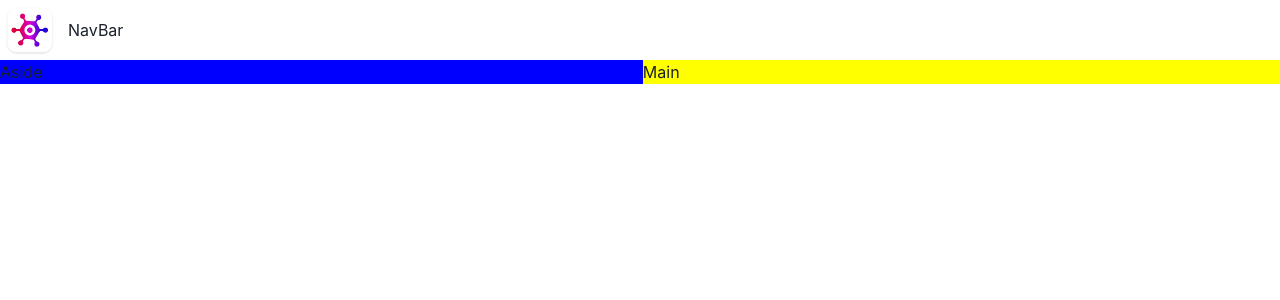
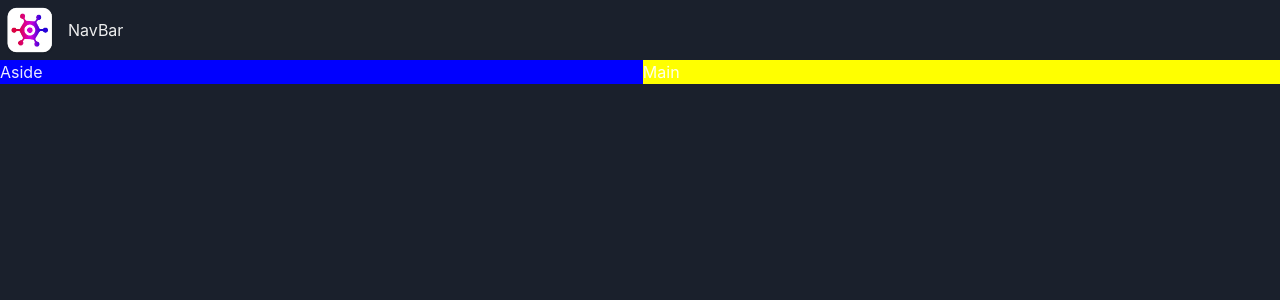
Before and after one commit to guptacode/rawg-project, a React (Vite) app: page / in a window 1280 px wide. Shown: the top 300 px of the page. Built offline with nearby package versions, Linux system fonts and the light colour scheme.

Commit message:
Implement dark mode

```diff
--- a/src/main.tsx
+++ b/src/main.tsx
@@ -1,12 +1,14 @@
 import React from "react";
 import ReactDOM from "react-dom/client";
-import { ChakraProvider } from "@chakra-ui/react";
+import { ChakraProvider, ColorModeScript } from "@chakra-ui/react";
 import App from "./App.tsx";
+import theme from "./theme.ts";
 import "./index.css";
 
 ReactDOM.createRoot(document.getElementById("root")!).render(
   <React.StrictMode>
-    <ChakraProvider>
+    <ChakraProvider theme={theme}>
+      <ColorModeScript initialColorMode={theme.config.initialColorMode} />
       <App />
     </ChakraProvider>
   </React.StrictMode>
--- /dev/null
+++ b/src/theme.ts
@@ -0,0 +1,9 @@
+import { extendTheme, ThemeConfig } from "@chakra-ui/react";
+
+const config: ThemeConfig = {
+    initialColorMode: 'dark'
+}
+
+const theme = extendTheme({ config });
+
+export default theme;
```
